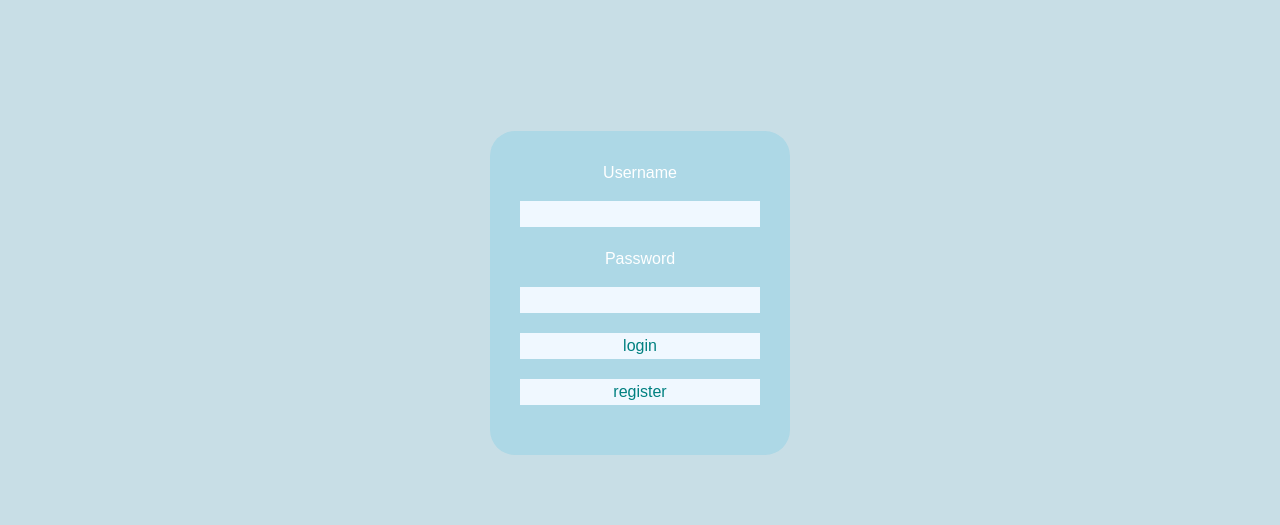
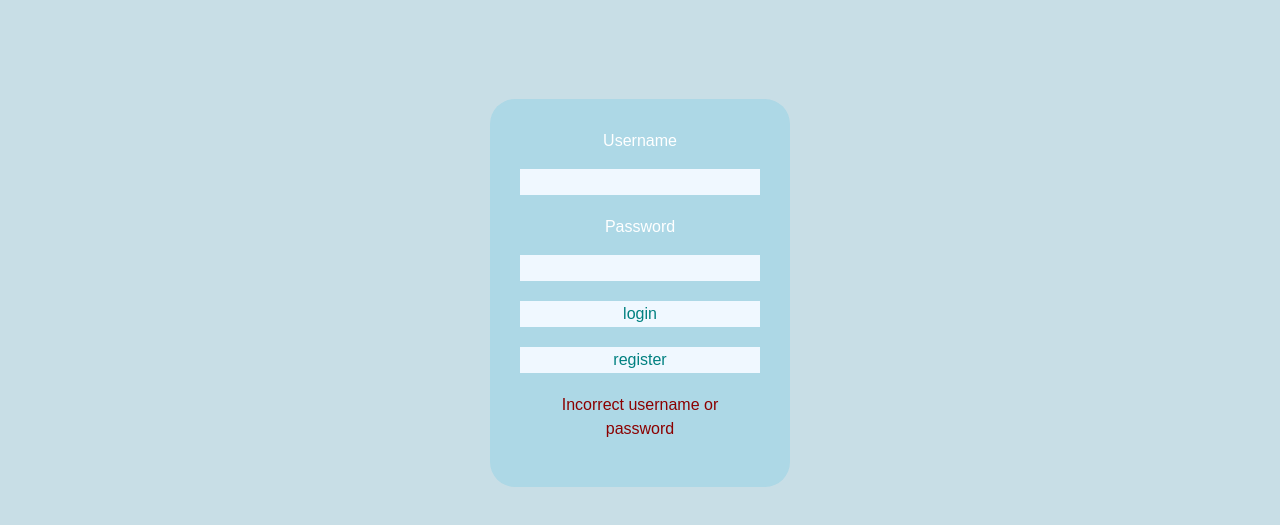
Before and after one commit to aagoos/cs326-final-team-pi, a website: page client/login.html in a window 1280 px wide. Both pictures are taken after a click on the button "login". Shown: the part 107-632 px from the top of the page. Drawn offline with nearby package versions, Linux system fonts and the light colour scheme; no server answers; a web font is replaced by a local one.

Commit message:
fixed error messages on login

```diff
--- a/client/login.html
+++ b/client/login.html
@@ -41,7 +41,7 @@
                     <input id="pass" type='password'></input>
                     <input id="login-button" type ='button' value="login"></input>
                     <input id="register-button" type ='button' value="register"></input>
-                    <!-- <p class="hidden error">TESt</p> -->
+                    <p class="hidden error"></p>
                 </div>
             </div>
         </div>
```
